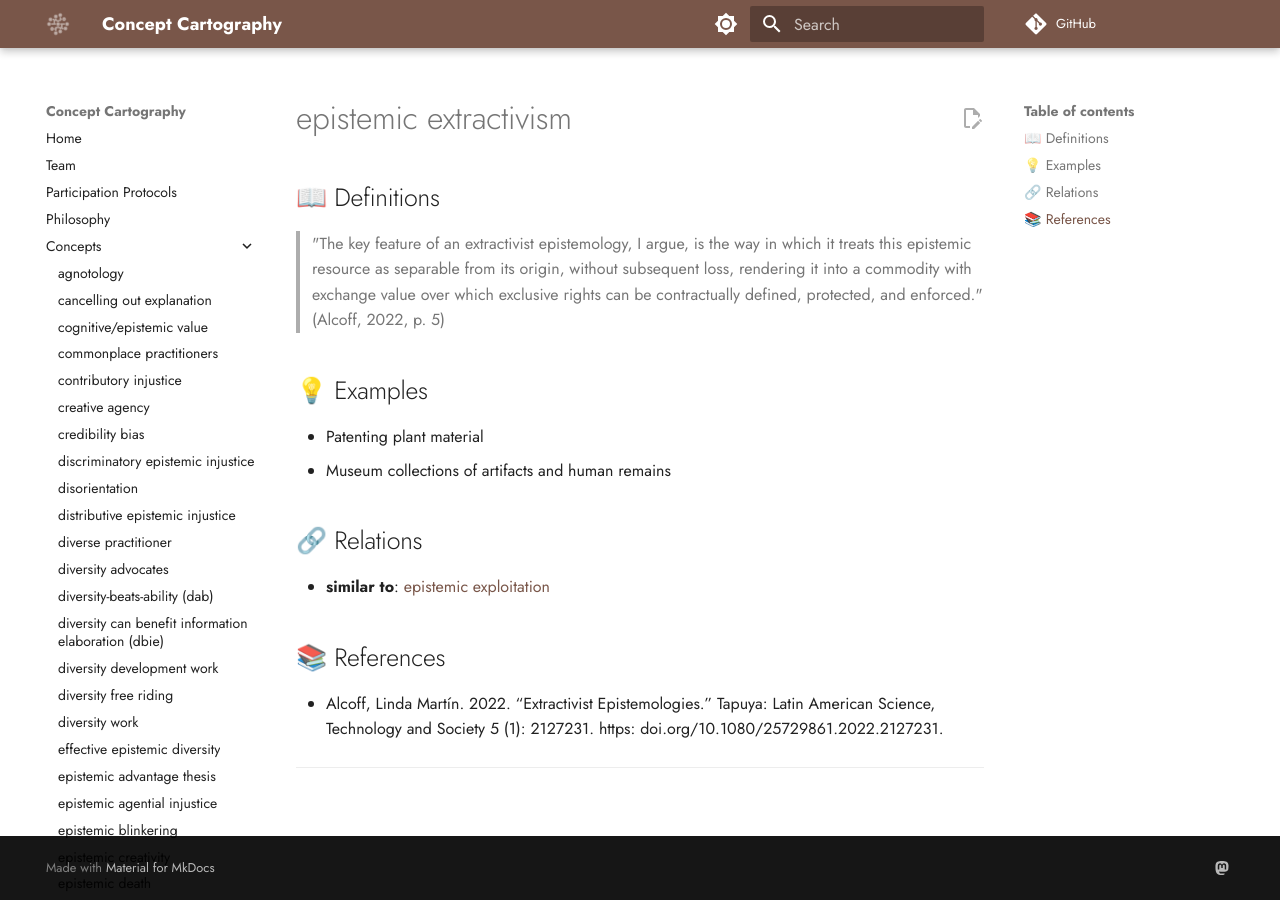
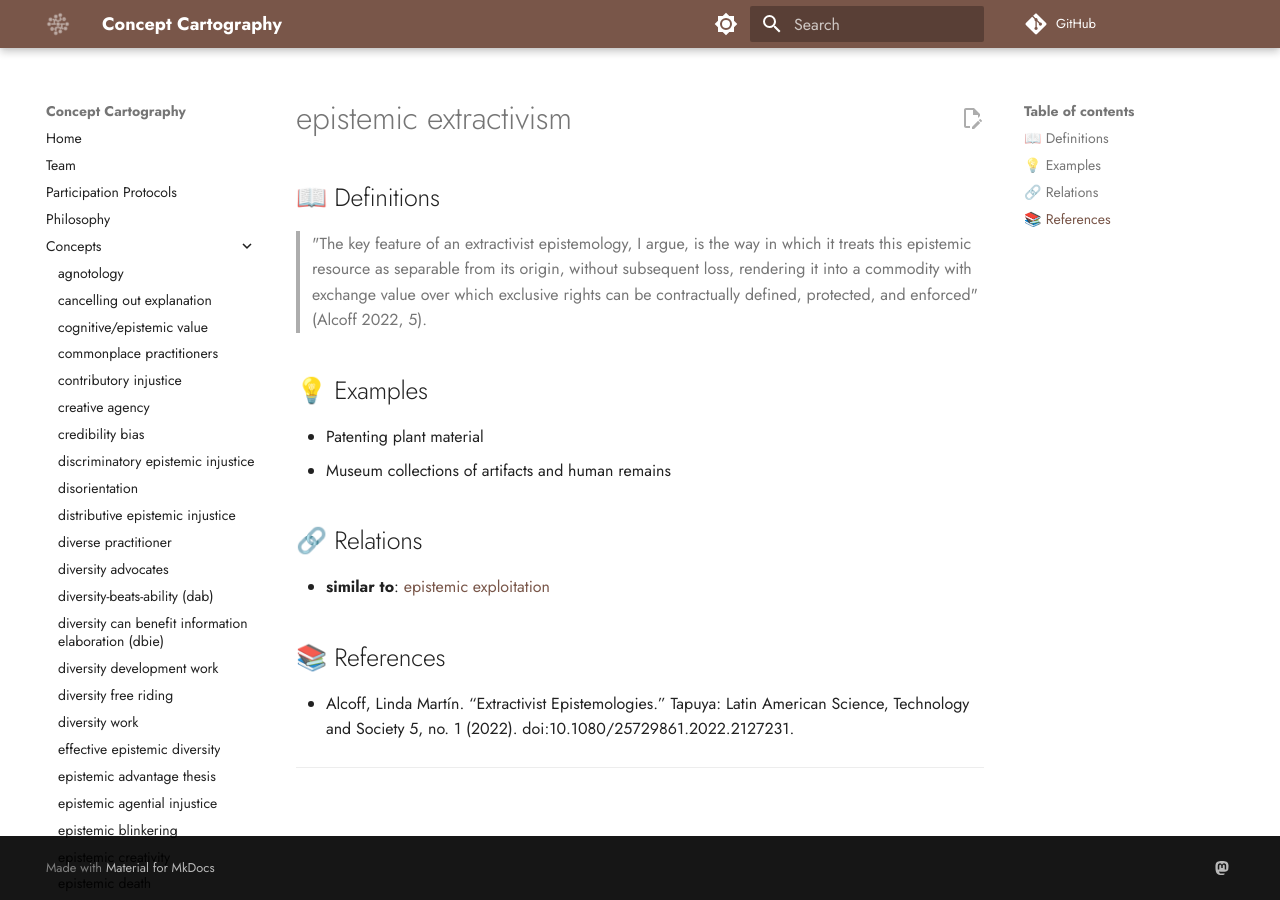
Before and after one commit to conceptcartography/conceptcartography, an MkDocs documentation site: the page built from docs/concepts/epistemic-extractivism.md, in a window 1280 px wide. Built offline with MkDocs 1.6.1 and Material for MkDocs 9.7.7, drawn with Linux system fonts in a browser that asks for light colours; comment, search, counter and statistics services are not loaded; the version menu is left out.

Commit message:
Update epistemic-extractivism.md

```diff
--- a/docs/concepts/epistemic-extractivism.md
+++ b/docs/concepts/epistemic-extractivism.md
@@ -1,13 +1,12 @@
 ---
 concept: epistemic extractivism
 references:
-- 'Alcoff, Linda Martín. 2022. “Extractivist Epistemologies.” Tapuya: Latin American
-  Science, Technology and Society 5 (1): 2127231. https: doi.org/10.1080/25729861.2022.2127231.'
+- 'Alcoff, Linda Martín. “Extractivist Epistemologies.” Tapuya: Latin American Science, Technology and Society 5, no. 1 (2022). doi:10.1080/25729861.2022.2127231.'
 definitions:
 - '"The key feature of an extractivist epistemology, I argue, is the way in which
   it treats this epistemic resource as separable from its origin, without subsequent
   loss, rendering it into a commodity with exchange value over which exclusive rights
-  can be contractually defined, protected, and enforced." (Alcoff, 2022, p. 5)'
+  can be contractually defined, protected, and enforced" (Alcoff 2022, 5).'
 examples:
 - description: Patenting plant material
 - description: Museum collections of artifacts and human remains
@@ -20,7 +19,7 @@ relations:
 
 ## 📖 Definitions
 
-> "The key feature of an extractivist epistemology, I argue, is the way in which it treats this epistemic resource as separable from its origin, without subsequent loss, rendering it into a commodity with exchange value over which exclusive rights can be contractually defined, protected, and enforced." (Alcoff, 2022, p. 5)
+> "The key feature of an extractivist epistemology, I argue, is the way in which it treats this epistemic resource as separable from its origin, without subsequent loss, rendering it into a commodity with exchange value over which exclusive rights can be contractually defined, protected, and enforced" (Alcoff 2022, 5).
 
 ## 💡 Examples
 
@@ -33,7 +32,7 @@ relations:
 
 ## 📚 References
 
-- Alcoff, Linda Martín. 2022. “Extractivist Epistemologies.” Tapuya: Latin American Science, Technology and Society 5 (1): 2127231. https: doi.org/10.1080/25729861.2022.2127231.
+- Alcoff, Linda Martín. “Extractivist Epistemologies.” Tapuya: Latin American Science, Technology and Society 5, no. 1 (2022). doi:10.1080/25729861.2022.2127231.
 
 ---
 
```
